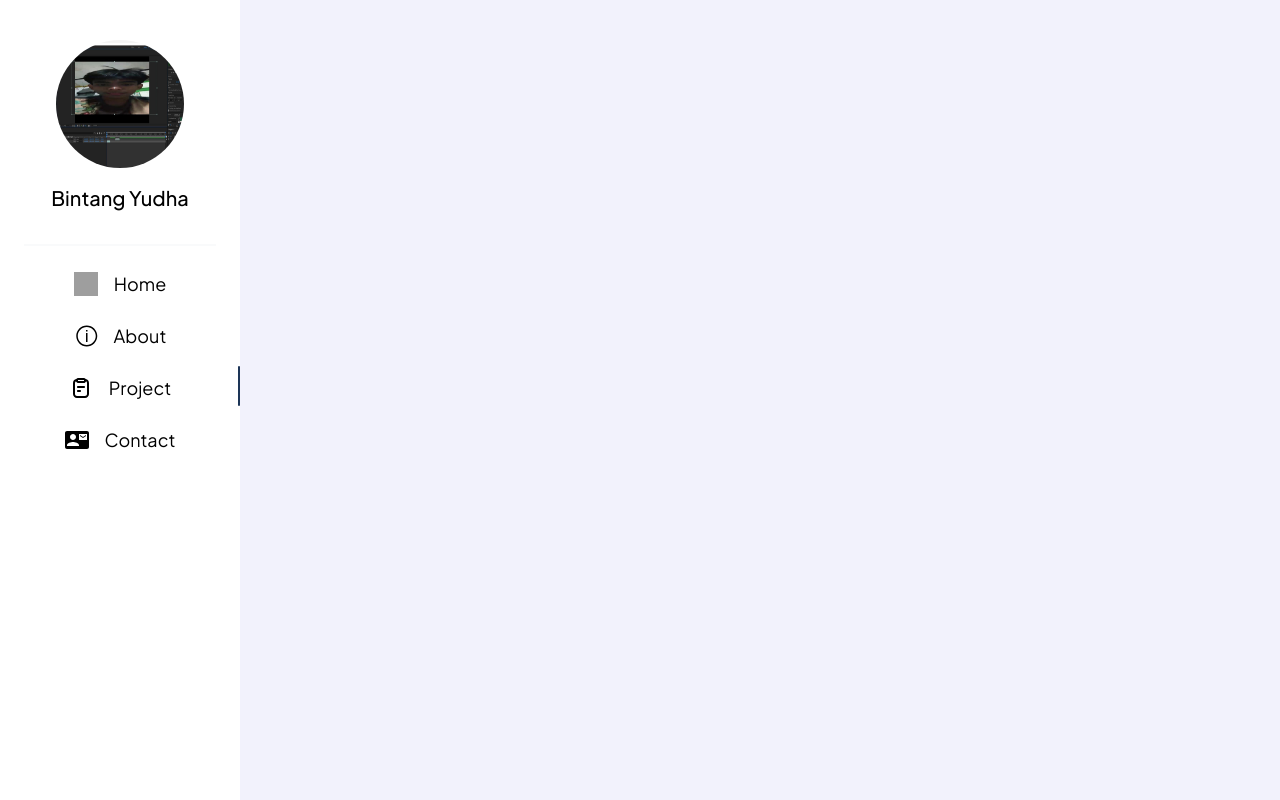
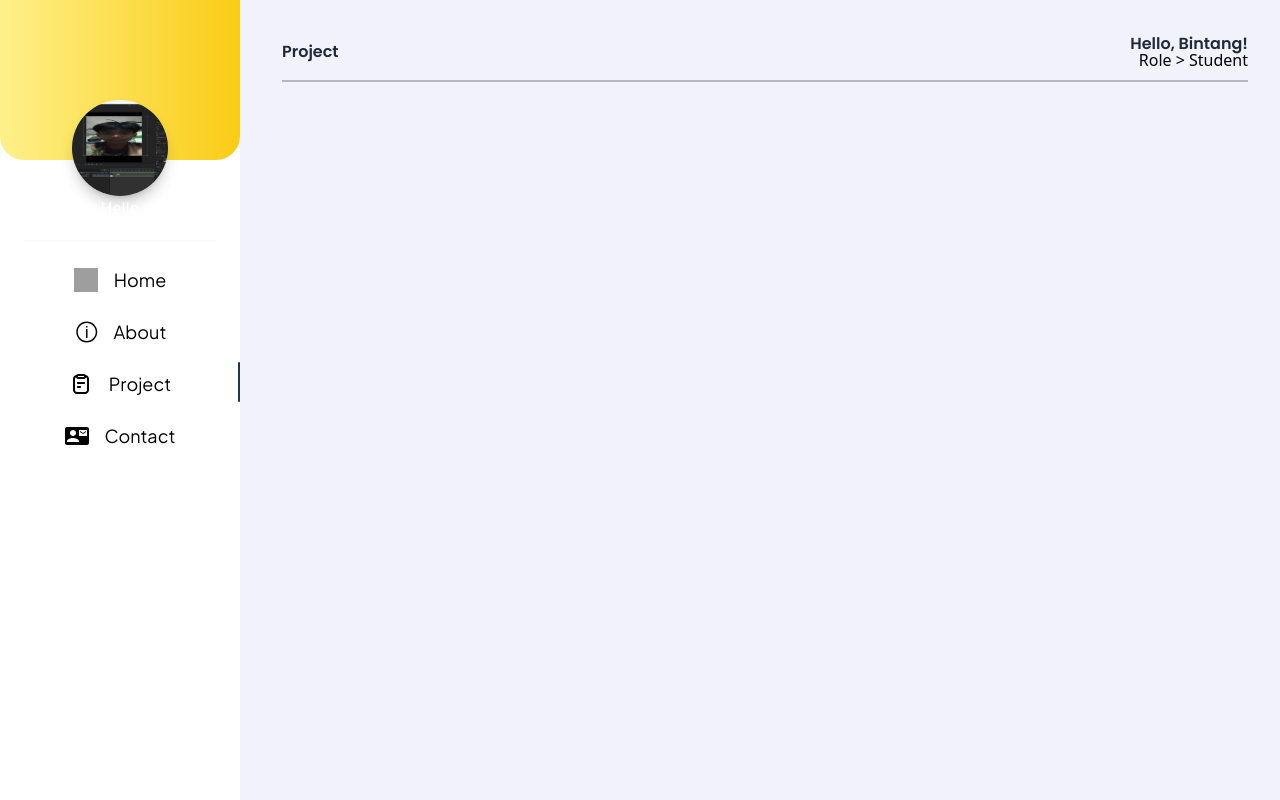
Before and after one commit to Bibintanggg/porto-V3, a React (Vite) app: page / in a window 1280 px wide. Both pictures are taken after a click on the button "Project". Built offline with nearby package versions, Linux system fonts and the light colour scheme; grey boxes are pictures that could not be loaded.

Commit message:
Add AOS, Add New Style

```diff
--- a/package.json
+++ b/package.json
@@ -12,6 +12,7 @@
   "dependencies": {
     "@tsparticles/all": "^3.7.1",
     "@tsparticles/react": "^3.0.0",
+    "aos": "^2.3.4",
     "react": "^18.3.1",
     "react-dom": "^18.3.1",
     "react-particles": "^2.12.2",
--- a/src/Component/Sidebar.jsx
+++ b/src/Component/Sidebar.jsx
@@ -7,10 +7,10 @@ import ProjectIcon from "../assets/Icon/project.svg";
 import ContactIcon from "../assets/Icon/contact.svg";
 
 function Sidebar() {
-  const location = useLocation(); // Mengambil lokasi rute saat ini
-  const [activePosition, setActivePosition] = useState("translate-y-0"); // State posisi garis vertikal
+  const location = useLocation();
+  const [activePosition, setActivePosition] = useState("translate-y-0");
+  const [timeOfDay, setTimeOfDay] = useState("day");
 
-  // Mapping rute ke posisi vertikal
   const activeRoutes = {
     "/": "-translate-y-10",
     "/about": "translate-y-2",
@@ -18,34 +18,61 @@ function Sidebar() {
     "/contact": "translate-y-[110px]",
   };
 
-  // Update posisi garis saat lokasi berubah
   useEffect(() => {
     const newPosition = activeRoutes[location.pathname] || "translate-y-0";
     setActivePosition(newPosition);
   }, [location.pathname]);
 
+  const getTimeOfDay = () => {
+    const hour = new Date().getHours();
+    if (hour >= 6 && hour < 12) {
+      return "morning";
+    } else if (hour >= 12 && hour < 18) {
+      return "afternoon";
+    } else {
+      return "night";
+    }
+  };
+
+  useEffect(() => {
+    setTimeOfDay(getTimeOfDay());
+  }, []);
+
   return (
     <section>
-      <div className="relative w-60 h-[100vh] bg-[#ffff] pt-10">
-
-        <div className="bg-red-50 w-32 h-32 rounded-full items-center mx-auto overflow-hidden">
-          <img
-            src={FotoBintang}
-            className="w-full h-full bg-repeat bg-cover"
-            alt="Foto Bintang"
-          />
+      <div className="relative w-60 h-[100vh] bg-[#ffff]">
+        <div className="flex flex-col">
+          <div
+            className={`w-60 h-40 rounded-b-3xl flex justify-center items-center transition-all duration-1000 ${
+              timeOfDay === "morning"
+                ? "bg-gradient-to-r from-yellow-200 to-yellow-400"
+                : timeOfDay === "afternoon"
+                ? "bg-gradient-to-r from-orange-300 to-orange-500"
+                : "bg-gradient-to-r from-blue-800 to-indigo-900"
+            }`}
+          >
+            <div className="items-center justify-center flex flex-col pt-40">
+              <img
+                src={FotoBintang}
+                className="w-24 h-24 items-center justify-center rounded-full shadow-black/20 shadow-lg"
+              />
+              <p className="text-white">Hello</p>
+            </div>
+            {timeOfDay === "night" && (
+              <div className="absolute inset-0 overflow-hidden">
+                {/* Bulan */}
+                <div className="absolute top-4 right-4 w-12 h-12 bg-yellow-200 rounded-full shadow-lg animate-moon"></div>
+                {/* Bintang */}
+                <div className="absolute top-8 left-8 w-2 h-2 bg-white rounded-full animate-twinkle"></div>
+                <div className="absolute top-12 left-16 w-2 h-2 bg-white rounded-full animate-twinkle-2"></div>
+              </div>
+            )}
+          </div>
         </div>
 
-        <div>
-          <h1 className="text-black text-center mt-4 text-xl font-jakarta font-medium">
-            Bintang Yudha
-          </h1>
-        </div>
-
-        <div className="w-48 h-0.5 bg-gray-50 mx-auto mt-8"></div>
+        <div className="w-48 h-0.5 bg-gray-50 mx-auto mt-20"></div>
 
         <div className="relative">
-          {/* Garis vertikal */}
           <span
             className={`absolute top-10 right-0 w-0.5 h-10 bg-[#1d3557] rounded-full transition-transform duration-500 ease-in-out ${activePosition}`}
           ></span>
--- a/src/Pages/Project.jsx
+++ b/src/Pages/Project.jsx
@@ -1,13 +1,44 @@
 import Sidebar from "../Component/Sidebar"
+import Dicoding from "../assets/Image/dicoding.png"
+import SleepWell from "../assets/Image/sleepwell.png"
 
+const projects = [
+    {
+        id: 1,
+        text: "WEBSITE KESEHATAN TIDUR",
+        desc: "Web ini dirancang untuk membuat para pengidap",
+        icon: SleepWell,
+    }
+]
 function Project() {
     return (
-        <div>
-            <Sidebar>
+      <div className="relative min-h-screen h-screen flex">
+        <div className="w-[250px] h-screen fixed top-0 left-0">
+          <Sidebar />
+        </div>
 
-            </Sidebar>
+        <div className="ml-[250px] w-full overflow-y-auto">
+          <div className="bg-transparent p-8">
+            <div className="flex justify-between text-left">
+              <h1 className="text-base font-semibold text-gray-800 font-poppins pt-2">
+                Project
+              </h1>
+              <div className="text-right">
+                <h2 className="text-base font-semibold text-gray-800 font-poppins">
+                  Hello, Bintang!
+                </h2>
+                <p className="-translate-y-2">Role &gt; Student</p>
+              </div>
+            </div>
+            <div className="w-full h-0.5 bg-black mx-auto opacity-25"></div>
+
+            <div>
+
+            </div>
+          </div>
         </div>
-    )
+      </div>
+    );
 }
 
 export default Project
--- a/src/index.css
+++ b/src/index.css
@@ -1,3 +1,71 @@
 @tailwind base;
 @tailwind components;
 @tailwind utilities;
+
+@keyframes moon {
+    0% {
+        transform: translateY(0);
+    }
+
+    50% {
+        transform: translateY(-10px);
+    }
+
+    100% {
+        transform: translateY(0);
+    }
+}
+
+@keyframes twinkle {
+    0% {
+        opacity: 1;
+    }
+
+    50% {
+        opacity: 0.5;
+    }
+
+    100% {
+        opacity: 1;
+    }
+}
+
+@keyframes twinkle-2 {
+    0% {
+        opacity: 0.5;
+    }
+
+    50% {
+        opacity: 1;
+    }
+
+    100% {
+        opacity: 0.5;
+    }
+}
+
+@keyframes walk {
+    0% {
+        transform: translateX(0);
+    }
+
+    100% {
+        transform: translateX(100px);
+    }
+}
+
+.animate-moon {
+    animation: moon 5s infinite ease-in-out;
+}
+
+.animate-twinkle {
+    animation: twinkle 2s infinite ease-in-out;
+}
+
+.animate-twinkle-2 {
+    animation: twinkle-2 3s infinite ease-in-out;
+}
+
+.animate-walk {
+    animation: walk 10s infinite linear;
+}
```
Also changed, not shown: src/Pages/Home.jsx (+69 -44 lines), src/assets/Image/sleepwell.png (added), 1 other file (tests, documents, lock files or other folders).
